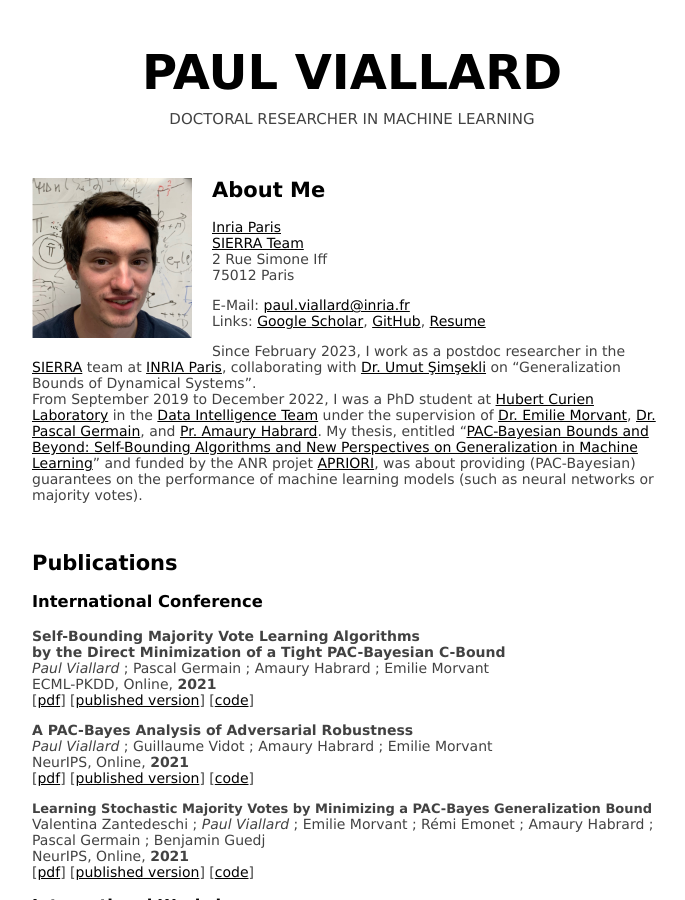
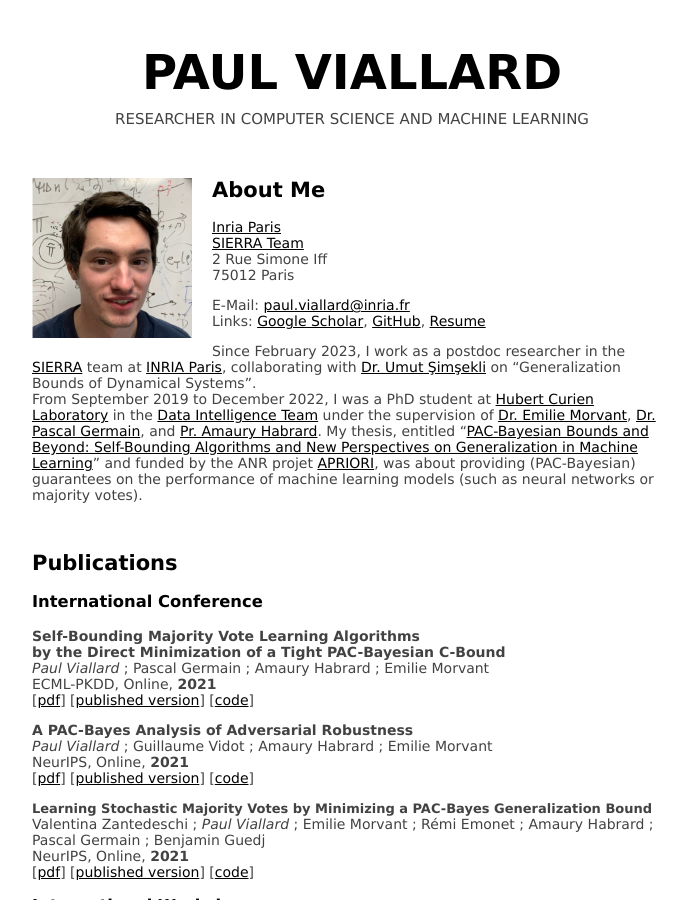
Before and after one commit to paulviallard/paulviallard.github.io, a Jekyll site: the page built from index.md, in a window 1280 px wide and 900 px high. Shown: the whole window, without its empty margins (288-973 px from the left). Built offline with Jekyll 4.4.1, drawn with Linux system fonts in a browser that asks for light colours.

Commit message:
feat: change the title

```diff
--- a/_config.yml
+++ b/_config.yml
@@ -8,4 +8,4 @@ plugins:
   - jekyll-redirect-from
 
 title: Paul Viallard
-title-description: Doctoral Researcher in Machine Learning
+title-description: Researcher in Computer Science and Machine Learning
```
